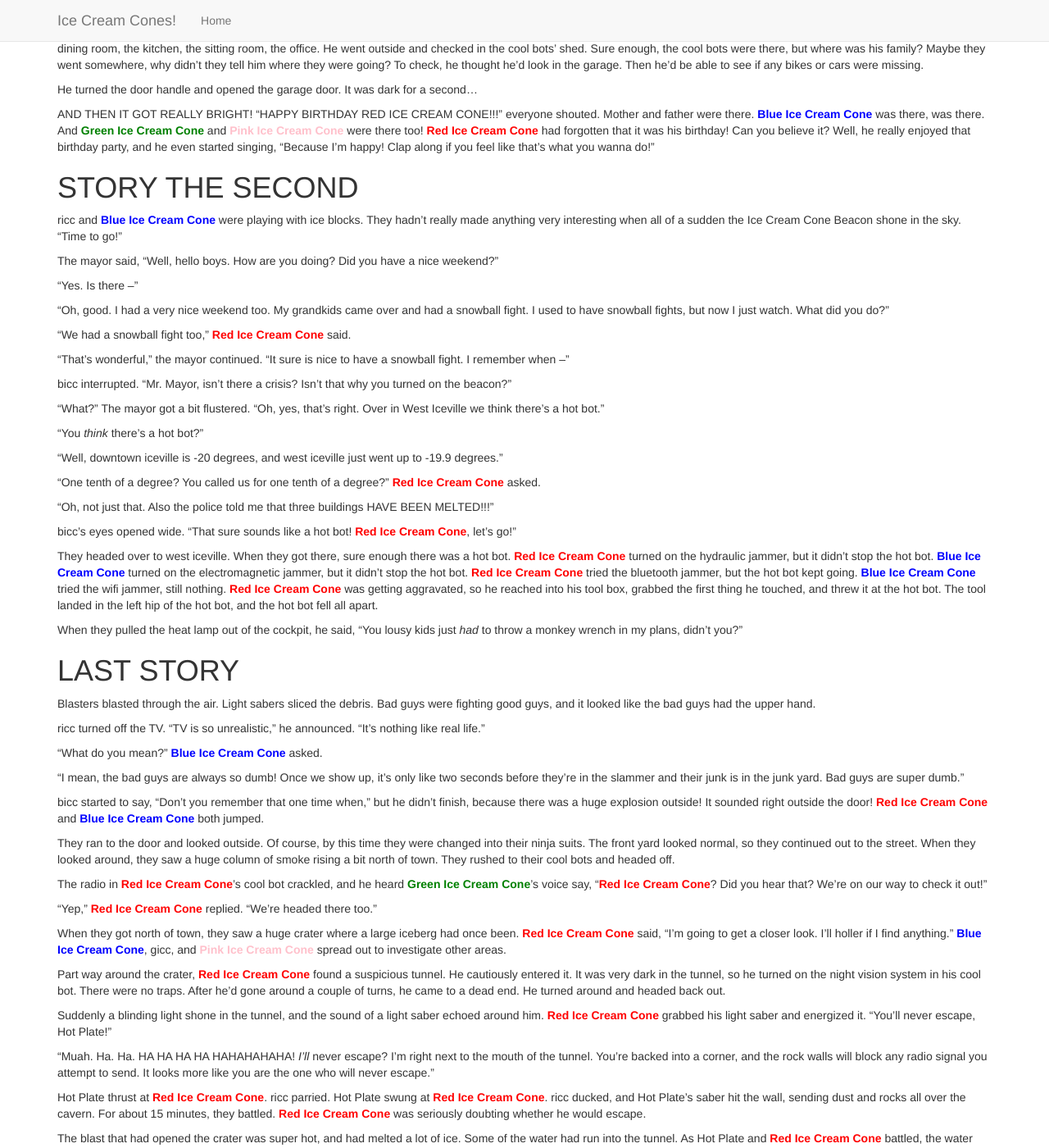
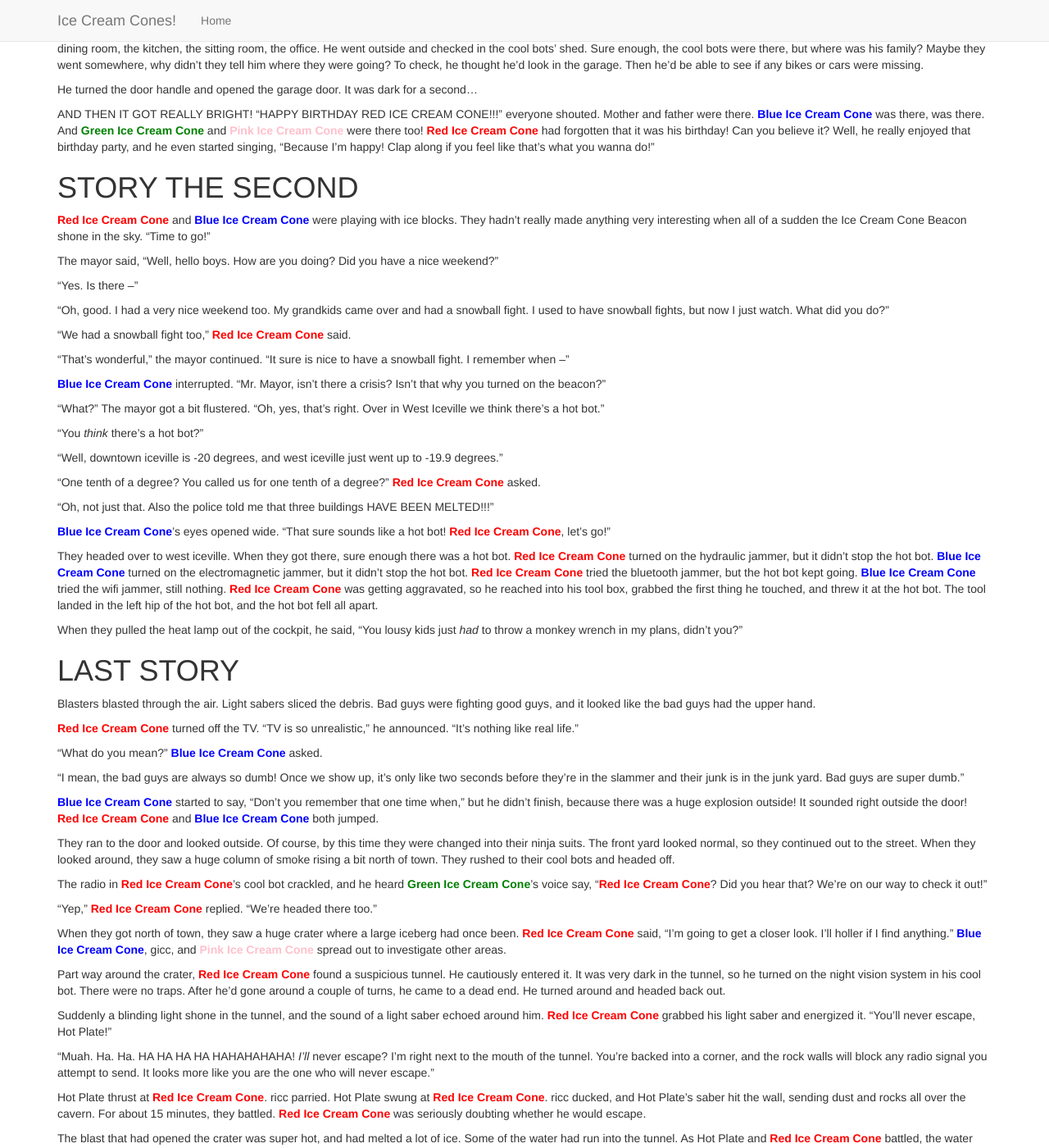
Before and after one commit to spraints/icc, a Jekyll site: the page built from _posts/2015-08-30-matt-goes-to-soccer.md, in a window 1280 px wide and 1400 px high, scrolled down 344 px. Shown: the whole window at 82% size. Built offline with Jekyll 4.4.1, drawn with Linux system fonts in a browser that asks for light colours; nearby versions of some CDN libraries; some of the changed text lies outside the part shown.

Commit message:
Fix up the beginning of sentences.

```diff
--- a/_posts/2015-08-30-matt-goes-to-soccer.md
+++ b/_posts/2015-08-30-matt-goes-to-soccer.md
@@ -18,7 +18,7 @@ AND THEN IT GOT REALLY BRIGHT! "HAPPY BIRTHDAY RED ICE CREAM CONE!!!" everyone s
 
 # STORY THE SECOND
 
-ricc and {{site.bicc}} were playing with ice blocks. They hadn't really made anything very interesting when all of a sudden the Ice Cream Cone Beacon shone in the sky. "Time to go!"
+{{site.ricc}} and {{site.bicc}} were playing with ice blocks. They hadn't really made anything very interesting when all of a sudden the Ice Cream Cone Beacon shone in the sky. "Time to go!"
 
 The mayor said, "Well, hello boys. How are you doing? Did you have a nice weekend?"
 
@@ -30,7 +30,7 @@ The mayor said, "Well, hello boys. How are you doing? Did you have a nice weeken
 
 "That's wonderful," the mayor continued. "It sure is nice to have a snowball fight. I remember when --"
 
-bicc interrupted. "Mr. Mayor, isn't there a crisis? Isn't that why you turned on the beacon?"
+{{site.bicc}} interrupted. "Mr. Mayor, isn't there a crisis? Isn't that why you turned on the beacon?"
 
 "What?" The mayor got a bit flustered. "Oh, yes, that's right. Over in West Iceville we think there's a hot bot."
 
@@ -42,7 +42,7 @@ bicc interrupted. "Mr. Mayor, isn't there a crisis? Isn't that why you turned on
 
 "Oh, not just that. Also the police told me that three buildings HAVE BEEN MELTED!!!"
 
-bicc's eyes opened wide. "That sure sounds like a hot bot! {{site.ricc}}, let's go!"
+{{site.bicc}}'s eyes opened wide. "That sure sounds like a hot bot! {{site.ricc}}, let's go!"
 
 They headed over to west iceville. When they got there, sure enough there was a hot bot. {{site.ricc}} turned on the hydraulic jammer, but it didn't stop the hot bot. {{site.bicc}} turned on the electromagnetic jammer, but it didn't stop the hot bot. {{site.ricc}} tried the bluetooth jammer, but the hot bot kept going. {{site.bicc}} tried the wifi jammer, still nothing. {{site.ricc}} was getting aggravated, so he reached into his tool box, grabbed the first thing he touched, and threw it at the hot bot. The tool landed in the left hip of the hot bot, and the hot bot fell all apart.
 
@@ -52,13 +52,13 @@ When they pulled the heat lamp out of the cockpit, he said, "You lousy kids just
 
 Blasters blasted through the air. Light sabers sliced the debris. Bad guys were fighting good guys, and it looked like the bad guys had the upper hand.
 
-ricc turned off the TV. "TV is so unrealistic," he announced. "It's nothing like real life."
+{{site.ricc}} turned off the TV. "TV is so unrealistic," he announced. "It's nothing like real life."
 
 "What do you mean?" {{site.bicc}} asked.
 
 "I mean, the bad guys are always so dumb! Once we show up, it's only like two seconds before they're in the slammer and their junk is in the junk yard. Bad guys are super dumb."
 
-bicc started to say, "Don't you remember that one time when," but he didn't finish, because there was a huge explosion outside! It sounded right outside the door! {{site.ricc}} and {{site.bicc}} both jumped.
+{{site.bicc}} started to say, "Don't you remember that one time when," but he didn't finish, because there was a huge explosion outside! It sounded right outside the door! {{site.ricc}} and {{site.bicc}} both jumped.
 
 They ran to the door and looked outside. Of course, by this time they were changed into their ninja suits. The front yard looked normal, so they continued out to the street. When they looked around, they saw a huge column of smoke rising a bit north of town. They rushed to their cool bots and headed off.
 
@@ -80,7 +80,7 @@ The blast that had opened the crater was super hot, and had melted a lot of ice.
 
 He called the other ninjas, and asked if they had seen Hot Plate. They said that they hadn't, but they'd heard a rocket. Hot Plate must have flown away. Rats!
 
-bicc asked, "{{site.ricc}}, did you see Hot Plate?"
+{{site.bicc}} asked, "{{site.ricc}}, did you see Hot Plate?"
 
 "Yeah."
 
```
Also changed, not shown: 1 other file.
